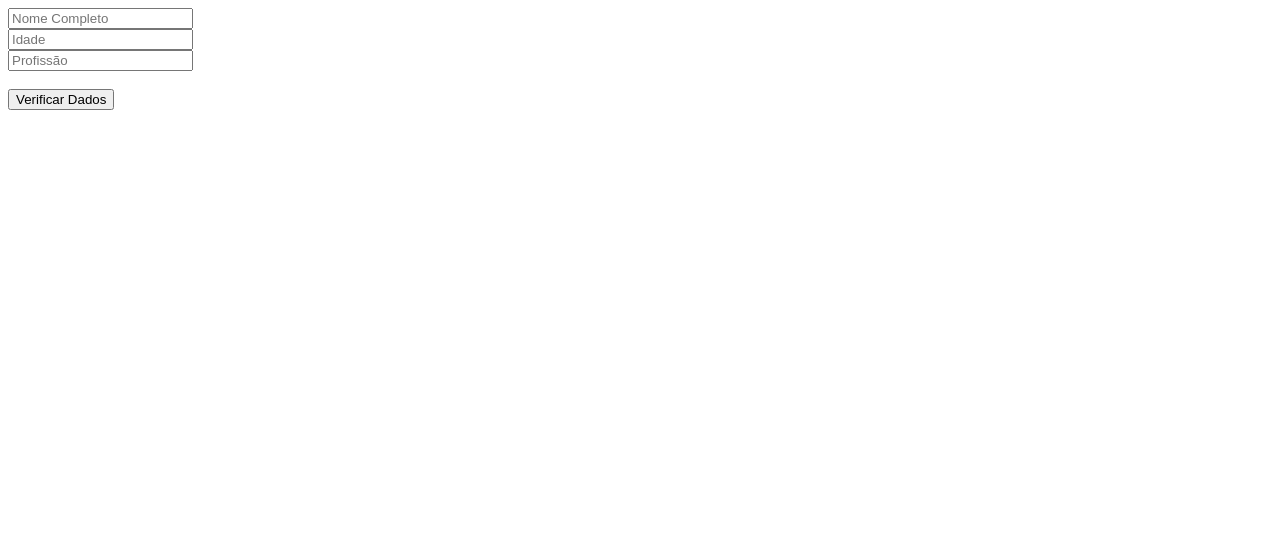
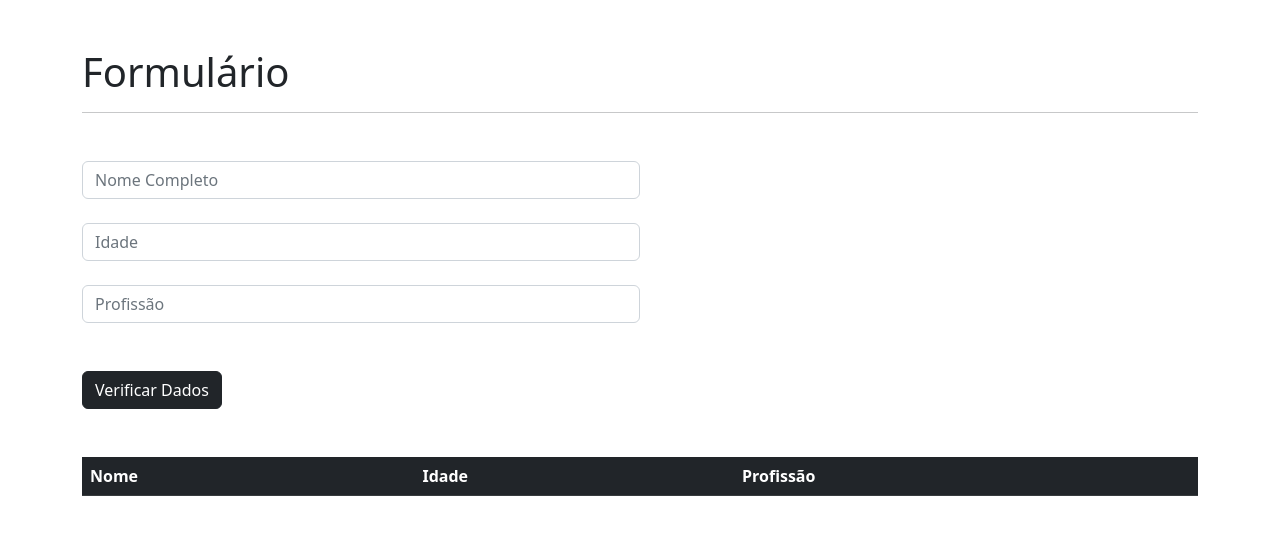
Before and after one commit to EleazarFreitas/beacademy-devstart-introducaophp, a PHP site: page /02-ternario.php in a window 1280 px wide. Shown: the top 535 px of the page. Run offline with PHP 8.4, Linux system fonts and the light colour scheme; data that the repository does not hold is empty.

Commit message:
exercício ternário atualizado

```diff
--- a/introducao-ao-php/02-ternario.php
+++ b/introducao-ao-php/02-ternario.php
@@ -1,18 +1,31 @@
-<form method="post">
-    <input type="text" name="NAME" placeholder="Nome Completo">
+<link href="https://cdn.jsdelivr.net/npm/bootstrap@5.2.0-beta1/dist/css/bootstrap.min.css" rel="stylesheet" integrity="sha384-0evHe/X+R7YkIZDRvuzKMRqM+OrBnVFBL6DOitfPri4tjfHxaWutUpFmBp4vmVor" crossorigin="anonymous">
+<div class="container mt-5">
+    <h1>Formulário</h1>
+    <hr>
+    <form method="post" class="w-50 mt-5">
+        <input type="text" name="NAME" placeholder="Nome Completo" class="form-control">
         <br>
-    <input type="text" name="idade" placeholder="Idade">
+        <input type="text" name="idade" placeholder="Idade" class="form-control">
         <br>
-    <input type="text" name="profissao" placeholder="Profissão">
+        <input type="text" name="profissao" placeholder="Profissão" class="form-control">
         <br>
         <br>
-    <button name="verificar">Verificar Dados</button>
+        <button name="verificar" class="btn btn-dark">Verificar Dados</button>
     </form>
-
+    <table class="table mt-5">
+        <thead class="table-dark">
+            <th>Nome</th>
+            <th>Idade</th>
+            <th>Profissão</th>
+        </thead>
+        <tbody>
             <?php
-
-$dados = "Nome: {$_POST['NAME']} \n Idade: {$_POST['idade']} \n Profissão: {$_POST['profissao']}";
-
             if (isset($_POST['verificar'])) {
-    echo nl2br ($dados);
-}
+                echo "<td>{$_POST['NAME']}</td>";
+                echo "<td>{$_POST['idade']}</td>";
+                echo "<td>{$_POST['profissao']}</td>";
+            };
+            ?>
+        </tbody>
+    </table>
+</div>
```
Lines whose indentation alone changed are shown as unchanged.
